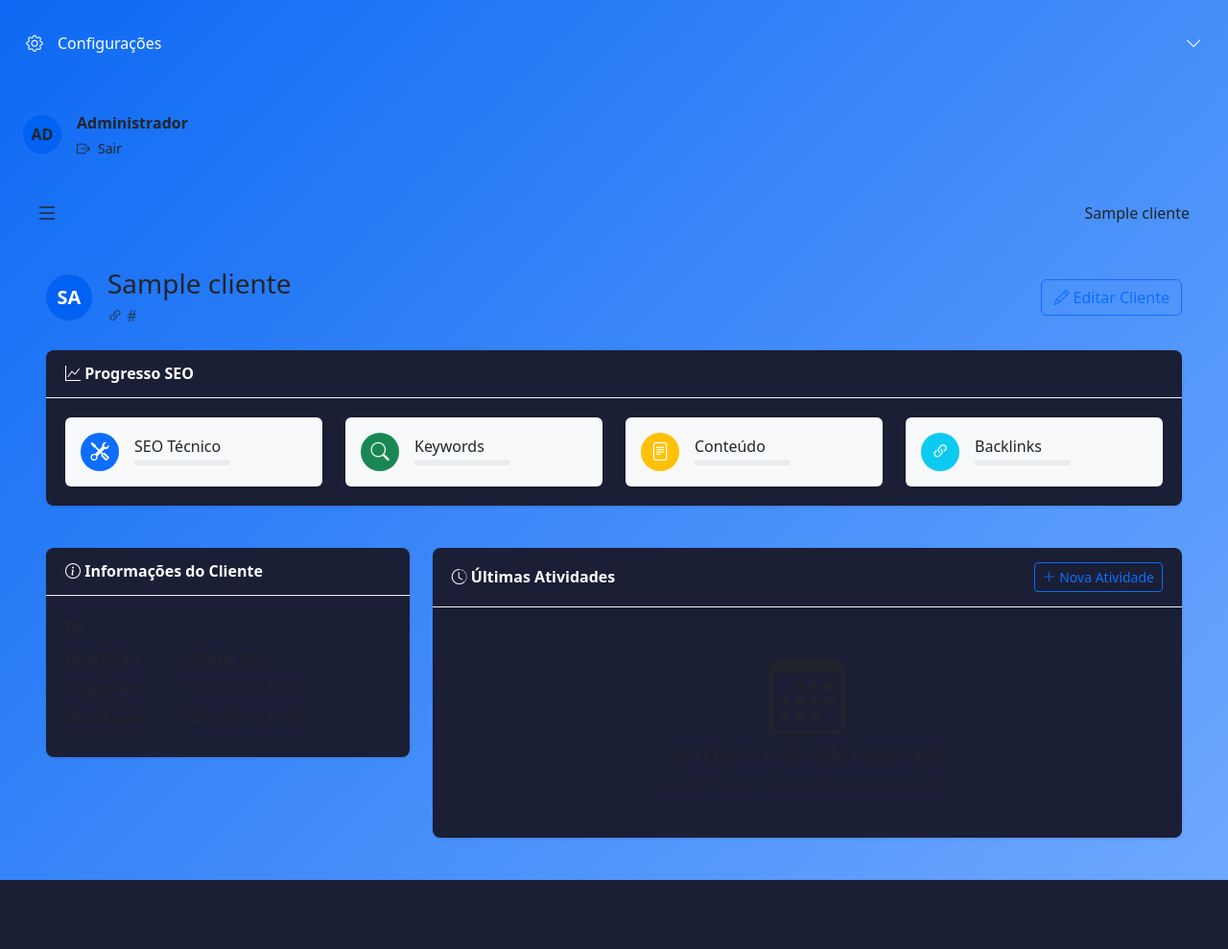
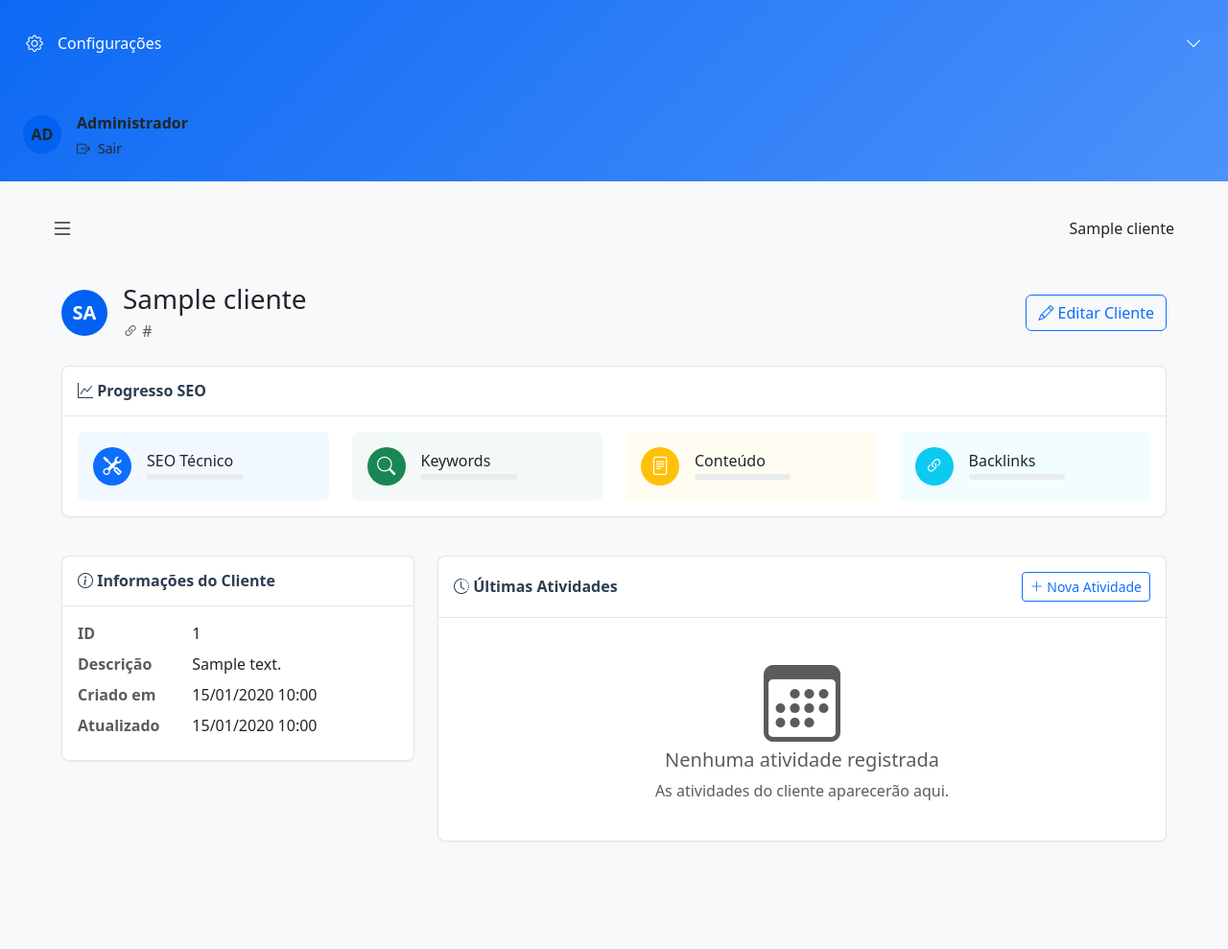
Before and after one commit to Gabrielnfranca/RankFlow_SEO, a Flask app: page /cliente/1 in a window 1280 px wide. Shown: the part 296-1285 px from the top of the page at 96% size. Before the commit the page ends 1213 px from the top, so only its background shows below. Run offline with Flask 3, Linux system fonts and the light colour scheme; a user stored in the database is signed in; tables that the repository leaves empty hold one stand-in row (values such as "Sample post").

Commit message:
Corrigir cores e design: - Remover fundo azul dos cards - Usar fundo branco com borda suave - Adicionar cores sutis nos cards de progresso

```diff
--- a/static/css/style.css
+++ b/static/css/style.css
@@ -112,29 +112,37 @@ body {
 
 /* Cards */
 .dashboard-card {
-    background: #1a1f36;
-    border-radius: 8px;
-    box-shadow: var(--box-shadow);
-    margin-bottom: 20px;
+    background: #fff;
+    border: 1px solid rgba(0, 0, 0, 0.1);
+    border-radius: 0.5rem;
+    box-shadow: 0 1px 3px rgba(0, 0, 0, 0.05);
+    margin-bottom: 1rem;
 }
 
 .dashboard-card .card-header {
-    padding: 15px 20px;
-    border-bottom: 1px solid #eef2f4;
-    display: flex;
-    align-items: center;
-    justify-content: space-between;
+    background: transparent;
+    border-bottom: 1px solid rgba(0, 0, 0, 0.1);
+    padding: 1rem;
 }
 
-.dashboard-card .card-header h2 {
-    font-size: 16px;
+.dashboard-card .card-header .card-title {
+    color: #2c3e50;
+    font-size: 1rem;
     font-weight: 600;
     margin: 0;
-    color: #ffffff;
 }
 
 .dashboard-card .card-body {
-    padding: 20px;
+    padding: 1rem;
+}
+
+/* Content Area */
+#content {
+    background-color: #f8f9fa;
+    min-height: 100vh;
+    padding: 1rem;
+    transition: all 0.3s;
+    width: 100%;
 }
 
 /* Botões */
--- a/templates/detalhe_cliente.html
+++ b/templates/detalhe_cliente.html
@@ -37,7 +37,7 @@
                 <div class="card-body">
                     <div class="row g-4">
                         <div class="col-md-3">
-                            <div class="d-flex align-items-center gap-3 p-3 rounded bg-light">
+                            <div class="d-flex align-items-center gap-3 p-3 rounded" style="background-color: rgba(13, 110, 253, 0.05);">
                                 <div class="icon-circle bg-primary text-white">
                                     <i class="bi bi-tools"></i>
                                 </div>
@@ -50,7 +50,7 @@
                             </div>
                         </div>
                         <div class="col-md-3">
-                            <div class="d-flex align-items-center gap-3 p-3 rounded bg-light">
+                            <div class="d-flex align-items-center gap-3 p-3 rounded" style="background-color: rgba(25, 135, 84, 0.05);">
                                 <div class="icon-circle bg-success text-white">
                                     <i class="bi bi-search"></i>
                                 </div>
@@ -63,7 +63,7 @@
                             </div>
                         </div>
                         <div class="col-md-3">
-                            <div class="d-flex align-items-center gap-3 p-3 rounded bg-light">
+                            <div class="d-flex align-items-center gap-3 p-3 rounded" style="background-color: rgba(255, 193, 7, 0.05);">
                                 <div class="icon-circle bg-warning text-white">
                                     <i class="bi bi-file-text"></i>
                                 </div>
@@ -76,7 +76,7 @@
                             </div>
                         </div>
                         <div class="col-md-3">
-                            <div class="d-flex align-items-center gap-3 p-3 rounded bg-light">
+                            <div class="d-flex align-items-center gap-3 p-3 rounded" style="background-color: rgba(13, 202, 240, 0.05);">
                                 <div class="icon-circle bg-info text-white">
                                     <i class="bi bi-link-45deg"></i>
                                 </div>
```
